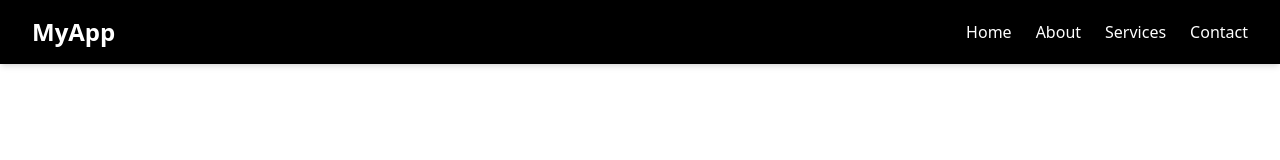
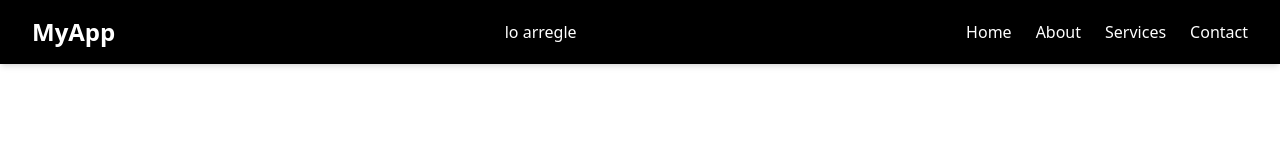
Before and after one commit to Sssebas81/vass-ecommerce, a React (Vite) app in the folder vass-ecommerce/: page / in a window 1280 px wide. Shown: the top 160 px of the page. Built offline with nearby package versions, Linux system fonts and the light colour scheme.

Commit message:
fix: fix error

```diff
--- a/vass-ecommerce/src/components/navbar/Navbar.tsx
+++ b/vass-ecommerce/src/components/navbar/Navbar.tsx
@@ -9,7 +9,7 @@ const Navbar: React.FC = () => {
         <div className="flex justify-between h-16 items-center">
           {/* Logo */}
           <div className="text-2xl font-bold">MyApp</div>
-
+            <h1>lo arregle</h1>
           {/* Links (desktop) */}
           <div className="hidden md:flex space-x-6">
             <a href="#" className="hover:text-gray-400">Home</a>
```
